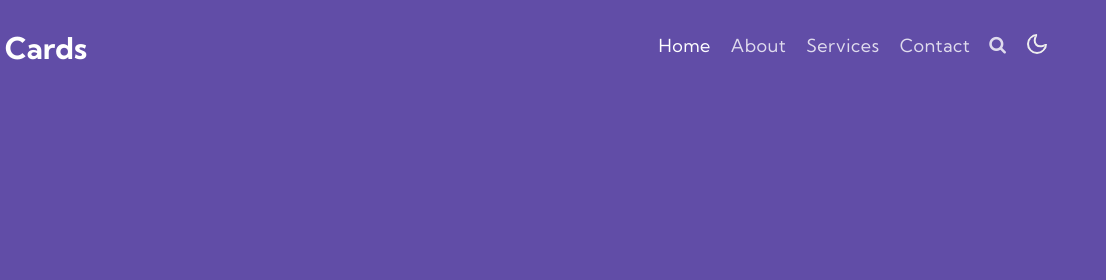
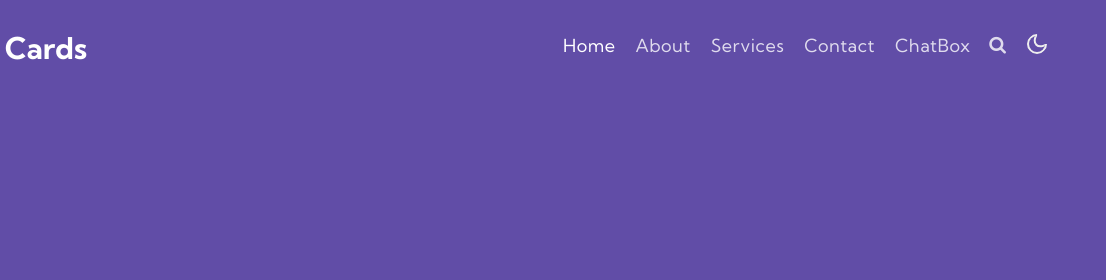
Before and after one commit to JadapalliDinesh/projectFT, a plain HTML site: page index.html in a window 1280 px wide. Shown: the top 280 px of the page, 174-1280 px from the left. Drawn offline with Linux system fonts and the light colour scheme.

Commit message:
Update index.html

```diff
--- a/index.html
+++ b/index.html
@@ -45,6 +45,9 @@
                   </li>
                   <li class="nav-item @@contact__active">
                       <a class="nav-link" href="contact.html">Contact</a>
+                  </li>
+		      <li class="nav-item @@chatbox__active">
+                      <a class="nav-link" href="healthbot.html">ChatBox</a>
                   </li>
                   <!--/search-right-->
                   <div class="search mr-3">
```
